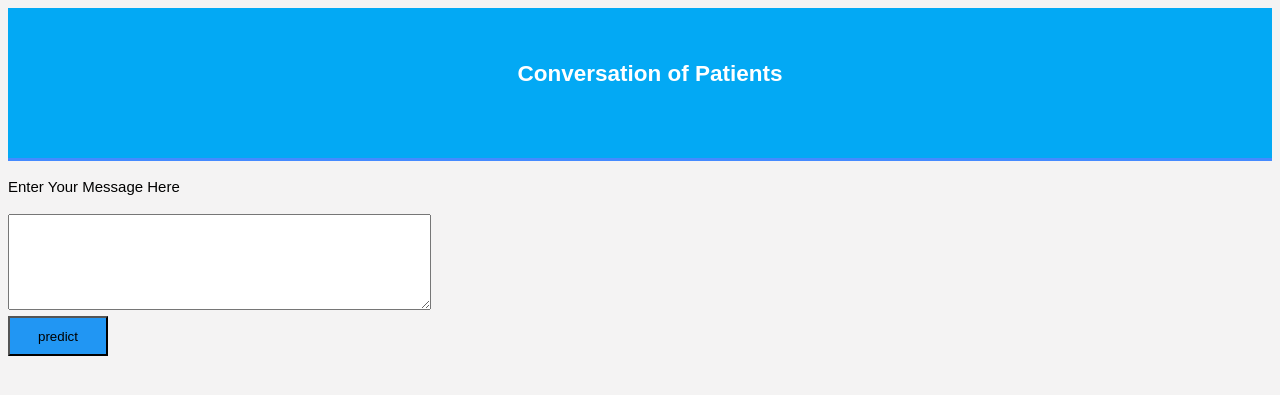
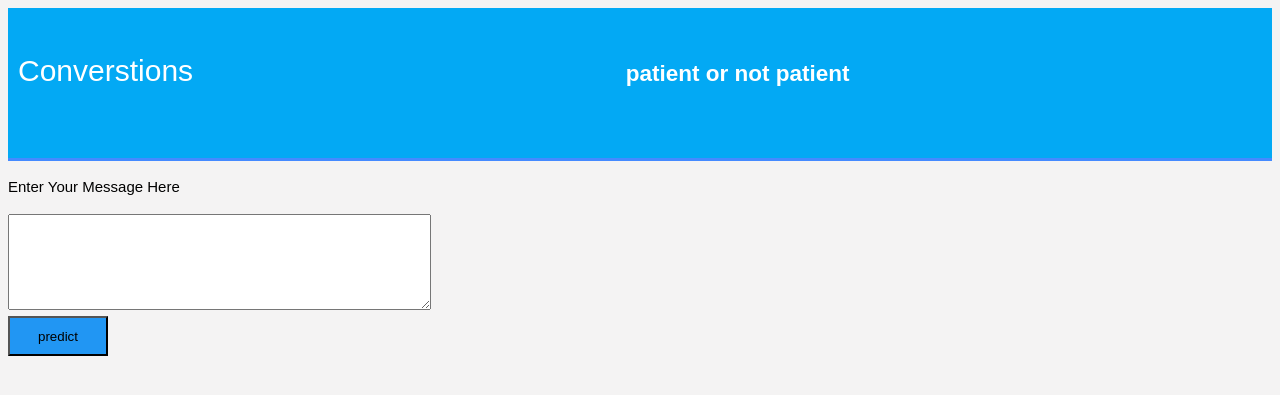
Before and after one commit to Sasi5526/Patient-or-not, a Flask app: template templates/home.html in a window 1280 px wide. Shown: the top 395 px of the page. Run offline with Flask 2, Linux system fonts and the light colour scheme; the template is opened without the code that fills it, so the values that code supplies are empty; parts of the project's set-up code (start-up, migrations or seed data) failed here and were passed over.

Commit message:
Update home.html

```diff
--- a/templates/home.html
+++ b/templates/home.html
@@ -10,8 +10,9 @@
 	<header>
 		<div class="container">
 		<div id="brandname">
+			Converstions
 		</div>
-		<h2>Conversation of Patients</h2>
+		<h2>patient or not patient</h2>
 
 	</div>
 	</header>
@@ -21,7 +22,7 @@
 		<form action="{{ url_for('predict')}}" method="POST">
 		<p>Enter Your Message Here</p>
 		<!-- <input type="text" name="comment"/> -->
-		<textarea name="message" rows="6" cols="50"></textarea>
+		<textarea name="Conversations" rows="6" cols="50"></textarea>
 		<br/>
 
 		<input type="submit" class="btn-info" value="predict">
```
